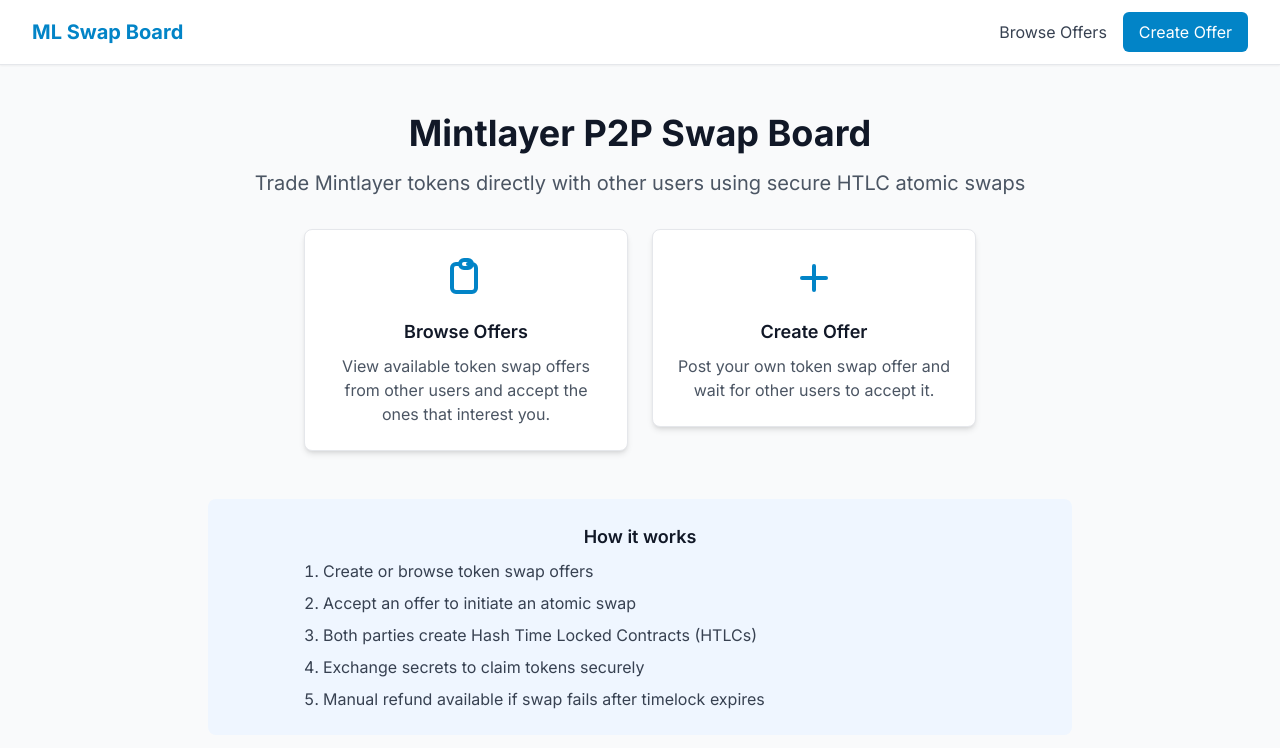
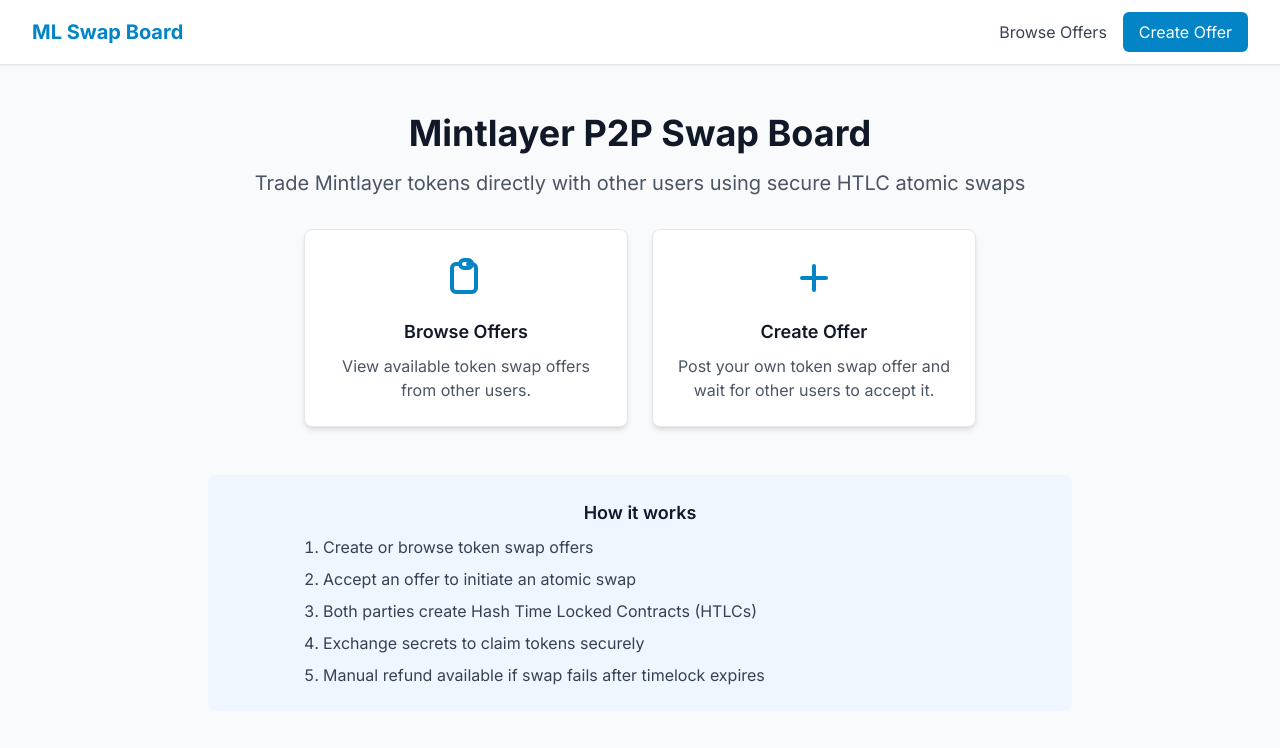
Before and after one commit to mintlayer/mintlayer-connect-sdk, a Next.js app in the folder examples/swap-board-ml-ml/: page / in a window 1280 px wide. Shown: the top 748 px of the page. Built offline with nearby package versions, Linux system fonts and the light colour scheme.

Commit message:
adjust layout

```diff
--- a/examples/swap-board-ml-ml/src/app/page.tsx
+++ b/examples/swap-board-ml-ml/src/app/page.tsx
@@ -21,7 +21,7 @@
               </div>
               <h3 className="text-lg font-semibold text-gray-900 mb-2">Browse Offers</h3>
               <p className="text-gray-600">
-                View available token swap offers from other users and accept the ones that interest you.
+                View available token swap offers from other users.
               </p>
             </div>
           </Link>
```
